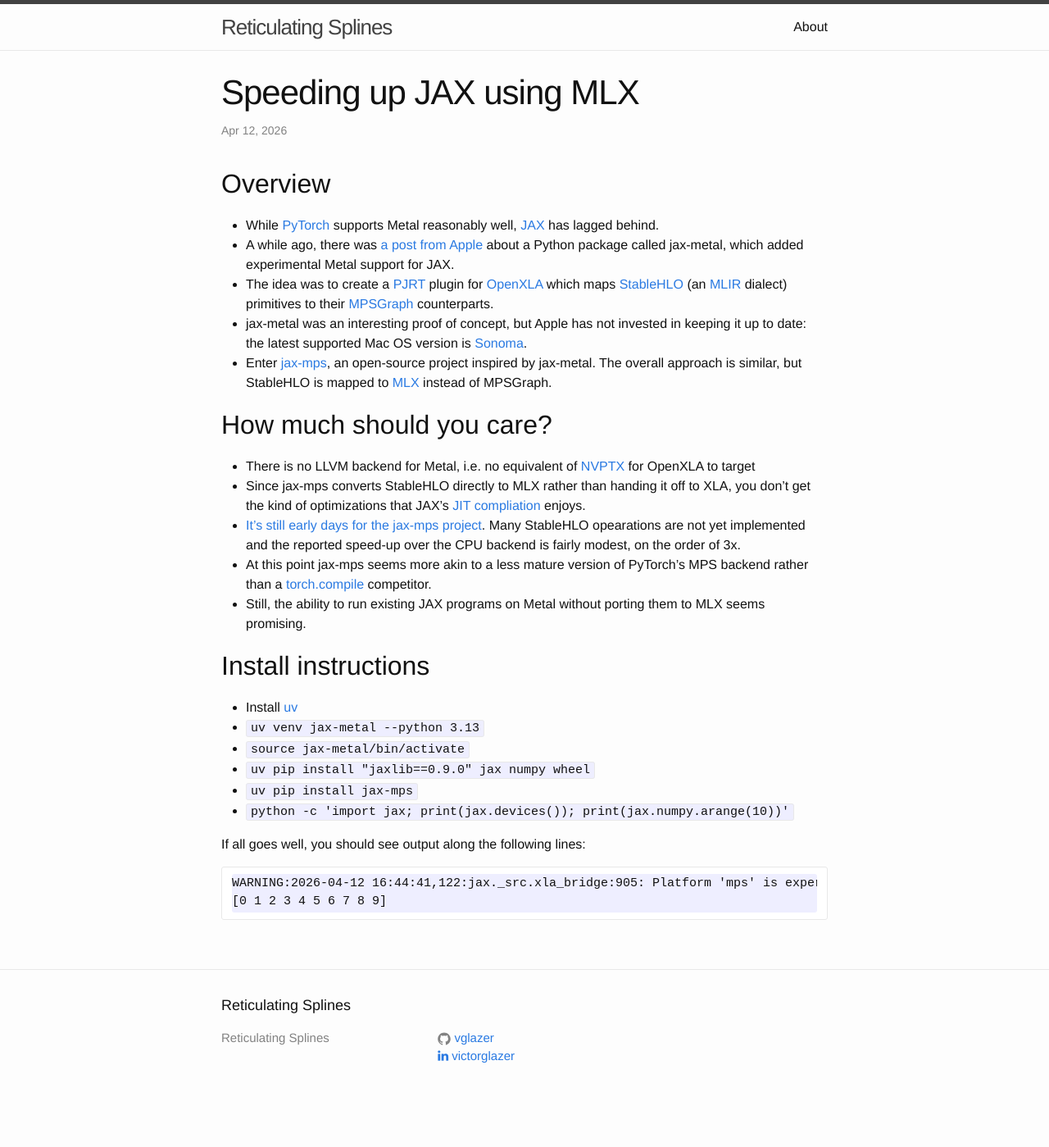
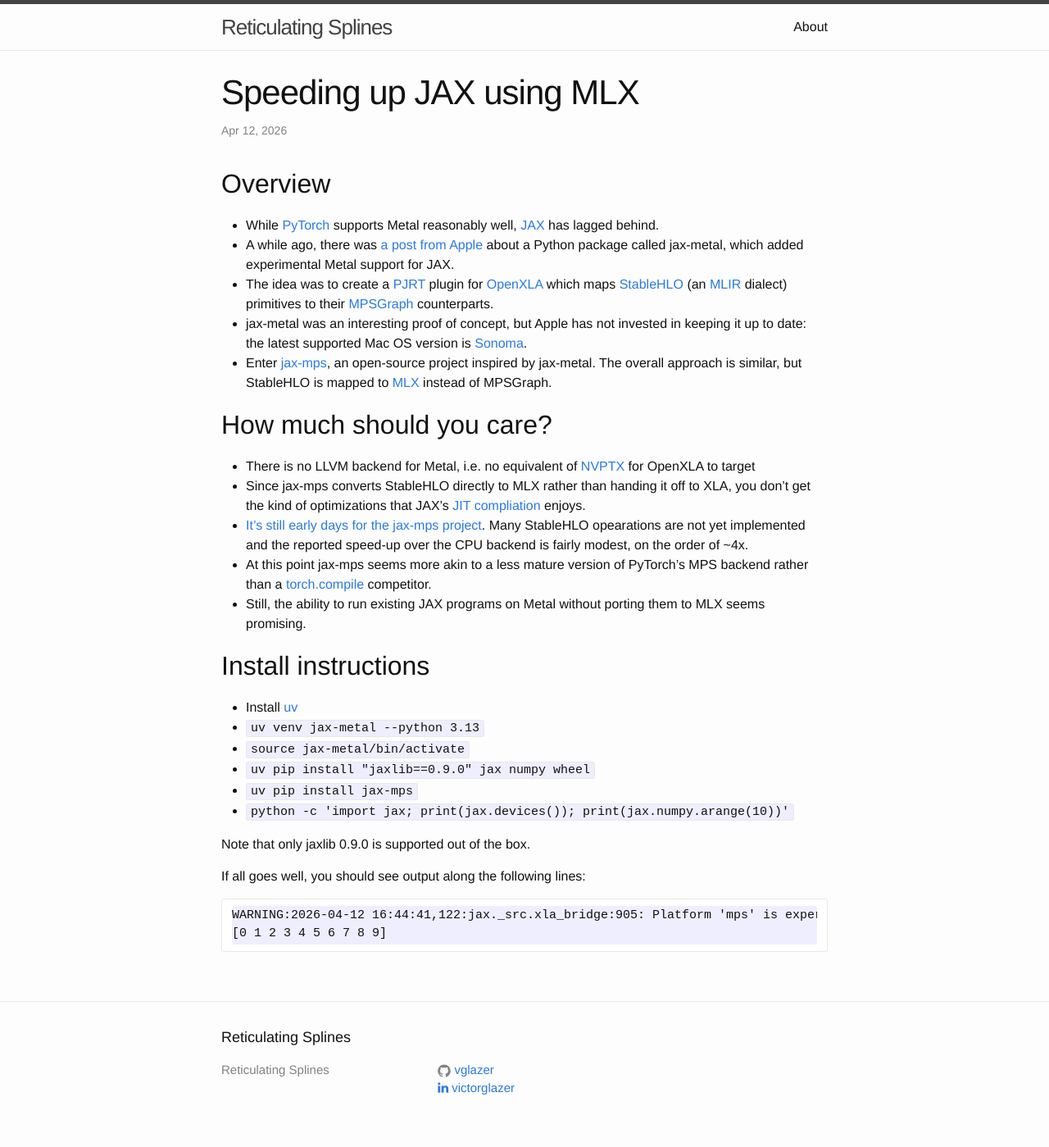
Before and after one commit to vglazer/vglazer.github.io, a Jekyll site: the page built from _posts/2026-04-12-jax-mps.md, in a window 1280 px wide. Shown: the whole page at 82% size. Built offline with Jekyll 4.4.1, drawn with Linux system fonts in a browser that asks for light colours; nearby versions of some CDN libraries; before the commit the page ends 1360 px from its top, so only the background shows below that.

Commit message:
typo fix

````diff
--- a/_posts/2026-04-12-jax-mps.md
+++ b/_posts/2026-04-12-jax-mps.md
@@ -18,7 +18,7 @@ categories: ml openxla stablehlo pjrt llvm osx mlx jax metal mps mac
 
 - There is no LLVM backend for Metal, i.e. no equivalent of [NVPTX](https://llvm.org/docs/NVPTXUsage.html) for OpenXLA to target
 - Since jax-mps converts StableHLO directly to MLX rather than handing it off to XLA, you don't get the kind of optimizations that JAX's [JIT compliation](https://docs.jax.dev/en/latest/jit-compilation.html) enjoys.
-- [It's still early days for the jax-mps project](https://github.com/jax-ml/jax/discussions/34648). Many StableHLO opearations are not yet implemented and the reported speed-up over the CPU backend is fairly modest, on the order of 3x.
+- [It's still early days for the jax-mps project](https://github.com/jax-ml/jax/discussions/34648). Many StableHLO opearations are not yet implemented and the reported speed-up over the CPU backend is fairly modest, on the order of ~4x.
 - At this point jax-mps seems more akin to a less mature version of PyTorch's MPS backend rather than a [torch.compile](https://docs.pytorch.org/tutorials/intermediate/torch_compile_tutorial.html) competitor.
 - Still, the ability to run existing JAX programs on Metal without porting them to MLX seems promising.
 
@@ -31,6 +31,8 @@ categories: ml openxla stablehlo pjrt llvm osx mlx jax metal mps mac
 - `uv pip install jax-mps`
 - `python -c 'import jax; print(jax.devices()); print(jax.numpy.arange(10))'`
 
+Note that only jaxlib 0.9.0 is supported out of the box.
+
 If all goes well, you should see output along the following lines:
 
 ```
````
